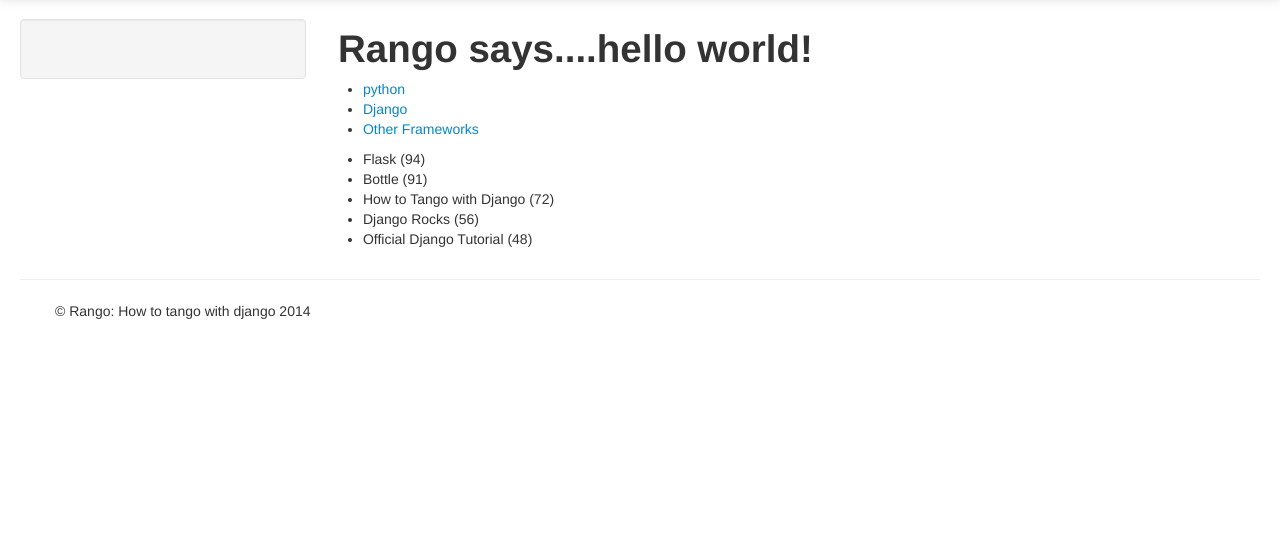
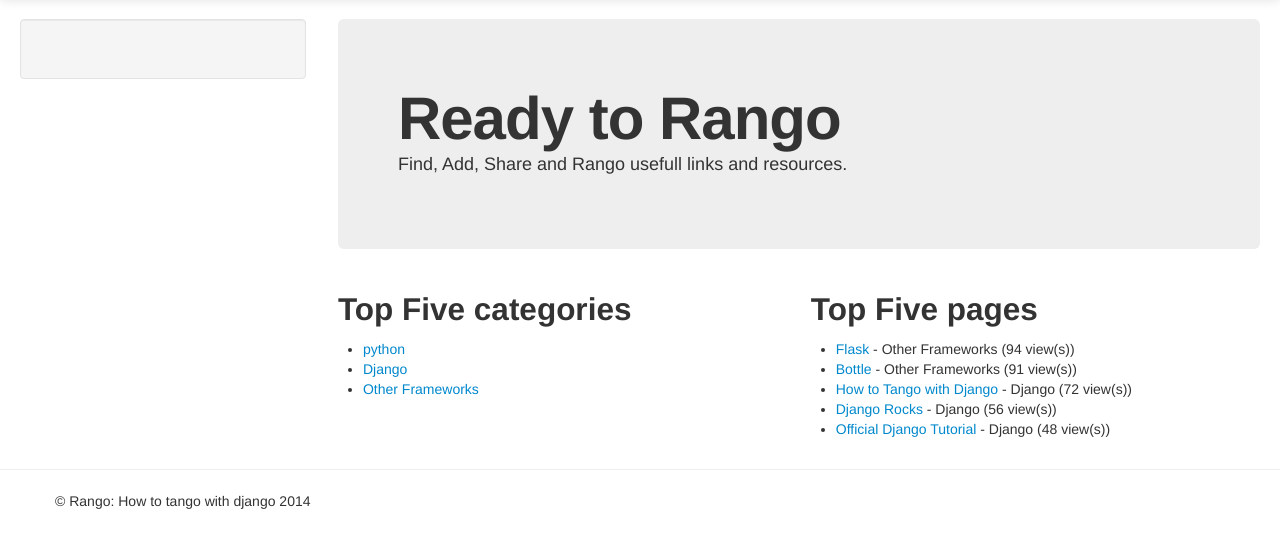
Before and after one commit to niyaspavil/django, a Django app: page /rango/ in a window 1280 px wide. Shown: the part 41-589 px from the top of the page. Run offline with Django 3.2, Linux system fonts and the light colour scheme; data comes from the database, SQL or seed files in the repository; both versions use the stored data as it was after the commit; parts of the project's set-up code (start-up, migrations or seed data) failed here and were passed over; some libraries are stand-ins or nearby versions.

Commit message:
added styles for each template

```diff
--- a/tangowithdjango/templates/rango/category.html
+++ b/tangowithdjango/templates/rango/category.html
@@ -1,9 +1,10 @@
-
-    {% extends 'rango/base.html' %}
+{% extends 'rango/base.html' %}
 
     {% block title %}{{ category_name }}{% endblock %}
 
     {% block body_block %}
+    <div class="hero-unit">
+
         <h1>{{ category_name }}</h1>
 
         {% if pages %}
@@ -19,4 +20,5 @@
         {% if user.is_authenticated %}
             <a href="/rango/category/{{category_name_url}}/add_page/">Add a Page</a>
         {% endif %}
+    </div>
     {% endblock %}
--- a/tangowithdjango/templates/rango/index.html
+++ b/tangowithdjango/templates/rango/index.html
@@ -5,13 +5,13 @@
 	    <script src="{%static 'js/jquery.js' %}"> </script>   <! -- java script -- >
 
 {% block body_block%}
-        {% if user.is_authenticated %}
-            <h1>Rango says... hello {{user.username}}!</h1>
-        {%else%}
-            <h1>Rango says....hello world! </h1>
-        {% endif %}
-        <div>
-            <div>
+<div class="hero-unit">
+    <h1>Ready to Rango</h1>
+    <p>Find, Add, Share and Rango usefull links and resources.</p>
+</div>
+<div class = "row-fluid">
+    <div class="span6">
+        <h2>Top Five categories</h2>
         {%if categories%}
         <ul>
             {% for category in categories %}
@@ -24,11 +24,12 @@
         {% endif%}
     </div>
 
-            <div>
+    <div class="span6">
+        <h2>Top Five pages</h2>
         {%if pages%}
         <ul>
             {% for page in pages %}
-                <li>{{ page.title }} ({{page.views}})</li>
+                <li><a href="{{ page.url}}">{{ page.title }}</a> - {{ page.category }} ({{ page.views }} view(s))</li>
             {% endfor%}
         </ul>
         {% else %}
@@ -36,4 +37,5 @@
 
         {% endif%}
     </div>
+</div>
 {% endblock %}
--- a/tangowithdjango/templates/rango/register.html
+++ b/tangowithdjango/templates/rango/register.html
@@ -1,5 +1,7 @@
 {% extends 'rango/base.html' %}
     {% block body_block %}
+    <div class="hero-unit">
+
         <h1>Register with Rango </h1>
         {% if registered%}
         Rango says: <strong>Thank You for Registering</strong>
@@ -14,4 +16,5 @@
             <input type="submit" name="submit" value="Register">
         </form>
         {% endif %}
+    </div>
    {% endblock %}
```
Also changed, not shown: tangowithdjango/rango/forms.py (+6 -2 lines), tangowithdjango/templates/rango/about.html (+5 -6 lines), tangowithdjango/templates/rango/add_category.html (+8 -4 lines), tangowithdjango/templates/rango/add_page.html (+8 -4 lines), tangowithdjango/templates/rango/login.html (+12 -3 lines), tangowithdjango/rango.db. Lines whose indentation alone changed are shown as unchanged.
